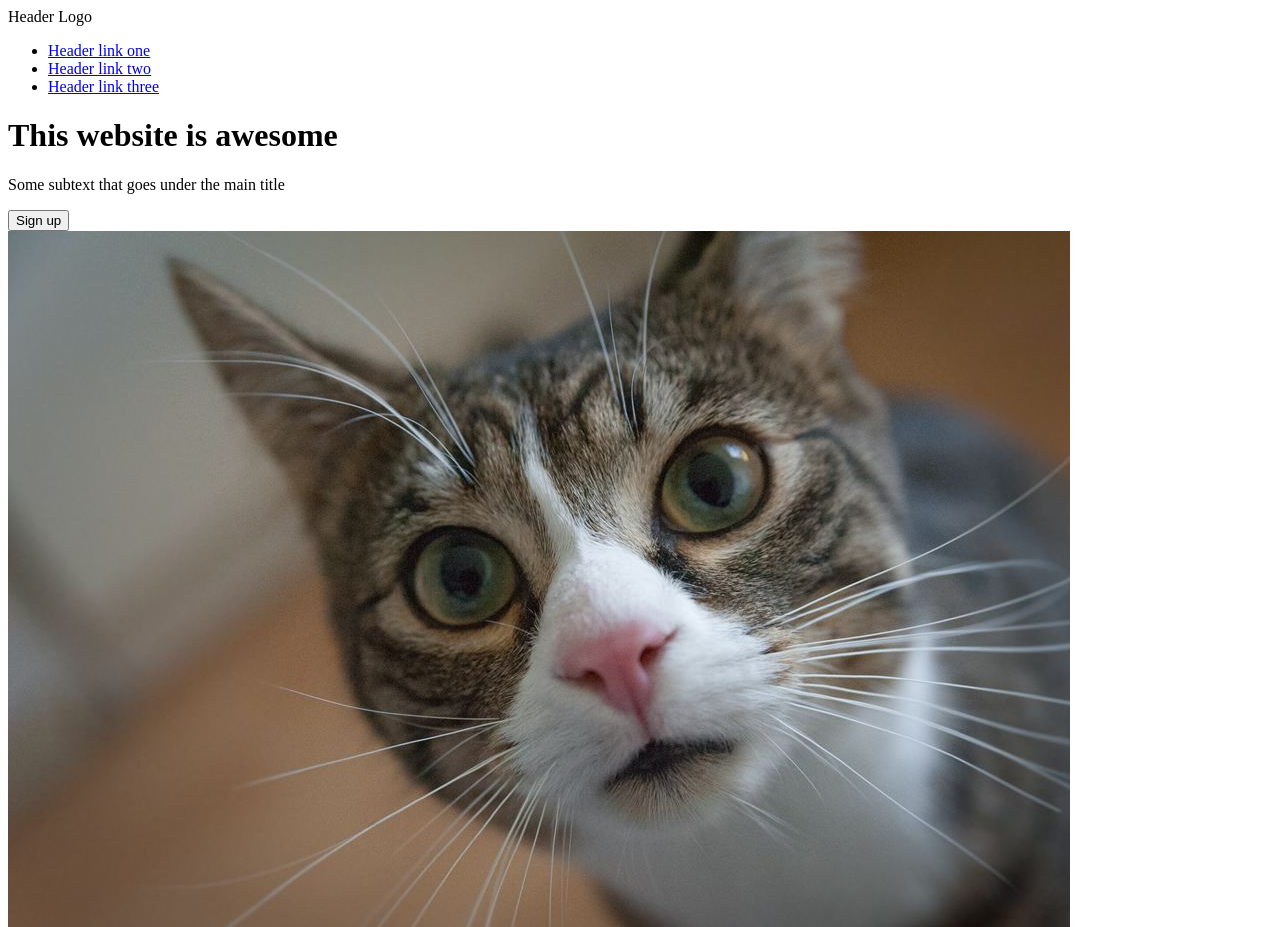
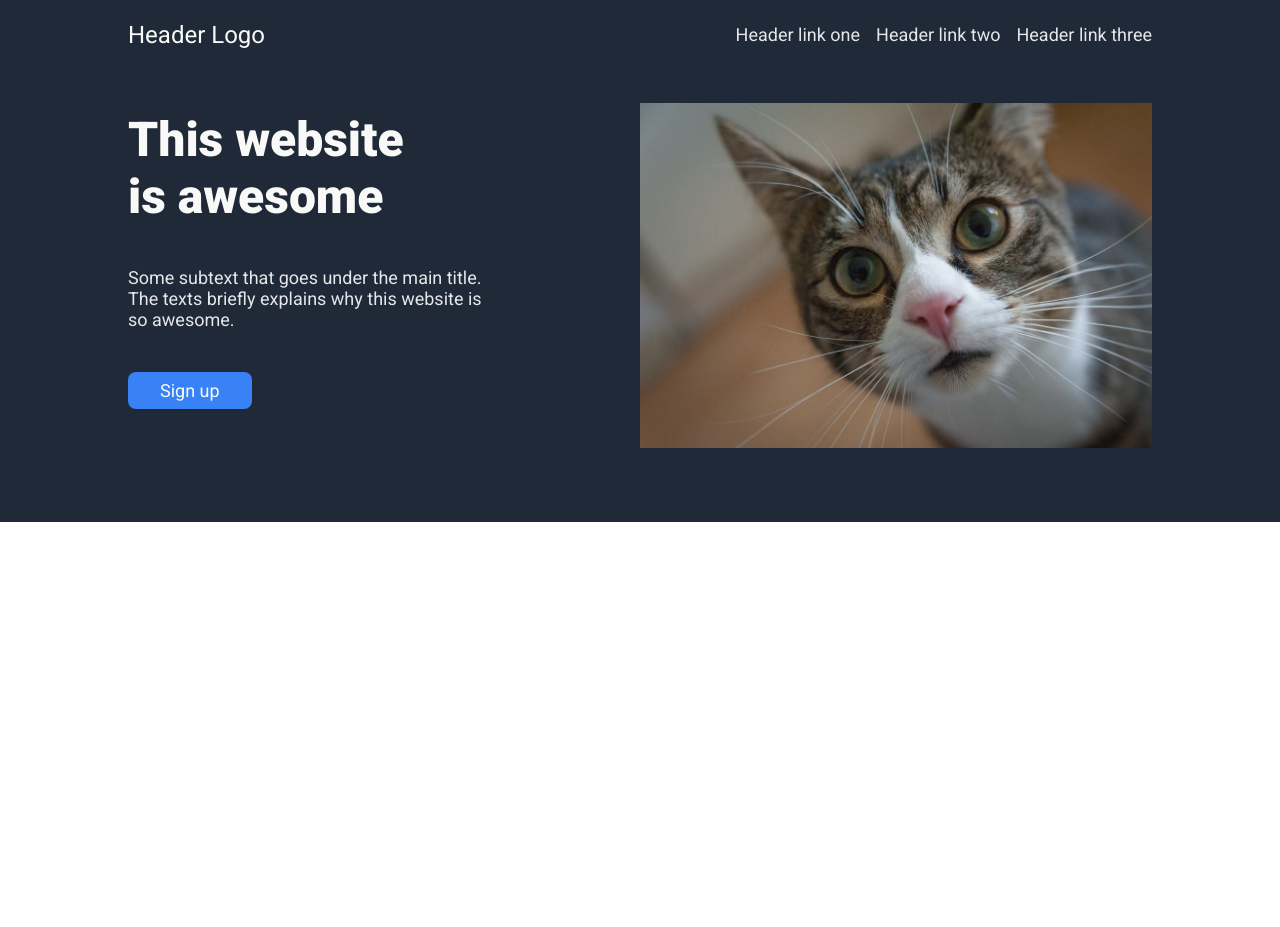
Before and after one commit to dot-dotdot/odin-landing-page, a plain HTML site: page index.html in a window 1280 px wide. Shown: the top 927 px of the page. After the commit the page ends 800 px from the top, so only its background shows below. Drawn offline with Linux system fonts and the light colour scheme.

Commit message:
Add styles to header and hero
Both sections are laid out using flexbox. All text, links and an image
are currently placeholders. Although I might keep the image.

```diff
--- a/index.html
+++ b/index.html
@@ -8,6 +8,7 @@
     </head>
     <body>
         <main>
+            <div class="hero-background">
                 <div class="header">
                     <div class="logo">
                         Header Logo
@@ -21,13 +22,15 @@
                     </nav>
                 </div>
                 <div class="hero">
-                <div class="text">
+                    <div class="item">
                         <h1>This website is awesome</h1>
-                    <p>Some subtext that goes under the main title</p>
+                        <p>Some subtext that goes under the main title. The texts
+                           briefly explains why this website is so awesome.</p>
                         <button>Sign up</button>
                     </div>
-                <div class="image">
-                    <img src="./images/curious-cat-thumb.jpg" alt="a cat looking up inquisitively">
+                    <div class="item">
+                        <img class="hero-img" src="./images/curious-cat-thumb.jpg" alt="a cat looking up inquisitively">
+                    </div>
                 </div>
             </div>
         </main>
--- a/styles.css
+++ b/styles.css
@@ -0,0 +1,96 @@
+@import url('https://fonts.googleapis.com/css2?family=Roboto:ital,wght@0,100..900;1,100..900&display=swap');
+
+body {
+    box-sizing: border-box;
+    padding: 0;
+    margin: 0;
+    font-family: Roboto, sans-serif;
+    display: flex;
+    flex-direction: column;
+}
+
+.hero-background {
+    background-color: #1f2937;
+}
+
+.header,
+.hero {
+    display: flex;
+    width: 80%;
+    margin: auto;
+}
+
+.header {
+    justify-content: space-between;
+    align-items: center;
+    padding-top: 8px;
+}
+
+.navigation > ul {
+    display: flex;
+    list-style: none;
+    padding: 0;
+    justify-content: space-evenly;
+    gap: 16px;
+}
+
+a {
+    text-decoration: none;
+}
+
+a,
+.hero > .item > p {
+    color: #e5e7eb;
+    font-size: 18px;
+}
+
+.logo {
+    font-size: 24px;
+    color: #f9faf8;
+}
+
+.hero {
+    box-sizing: border-box;
+    padding-bottom: 32px;
+    flex-wrap: wrap;
+}
+
+.hero .item {
+    flex: 1 1 400px;
+    margin: 42px 0;
+}
+
+h1 {
+    font-size: 48px;
+    color: #f9faf8;
+    font-weight: 900;
+    width: 60%;
+    margin-top: 8px;
+    margin-bottom: 42px;
+}
+
+.hero .item p {
+    width: 70%;
+    margin-bottom: 42px;
+}
+
+.hero-img {
+    width: 100%;
+    height: 100%;
+    object-fit: cover;
+}
+
+button {
+    background-color: #3882f6;
+    color: #f9faf8;
+    font-family: Roboto, sans-serif;
+    font-size: 18px;
+    border: none;
+    border-radius: 8px;
+    padding: 8px 32px;
+}
+
+button:hover {
+    color: #1a5ecd;
+    background-color: #f9faf8;
+}
```
Lines whose indentation alone changed are shown as unchanged.
